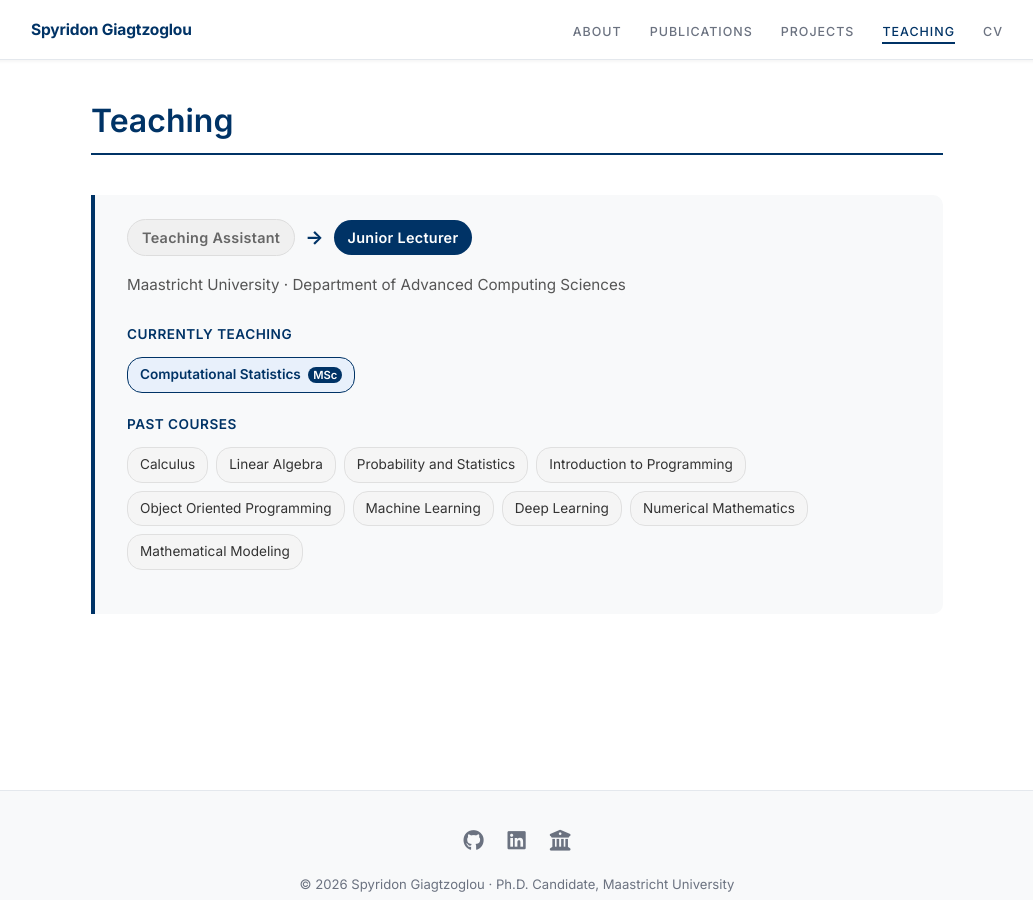
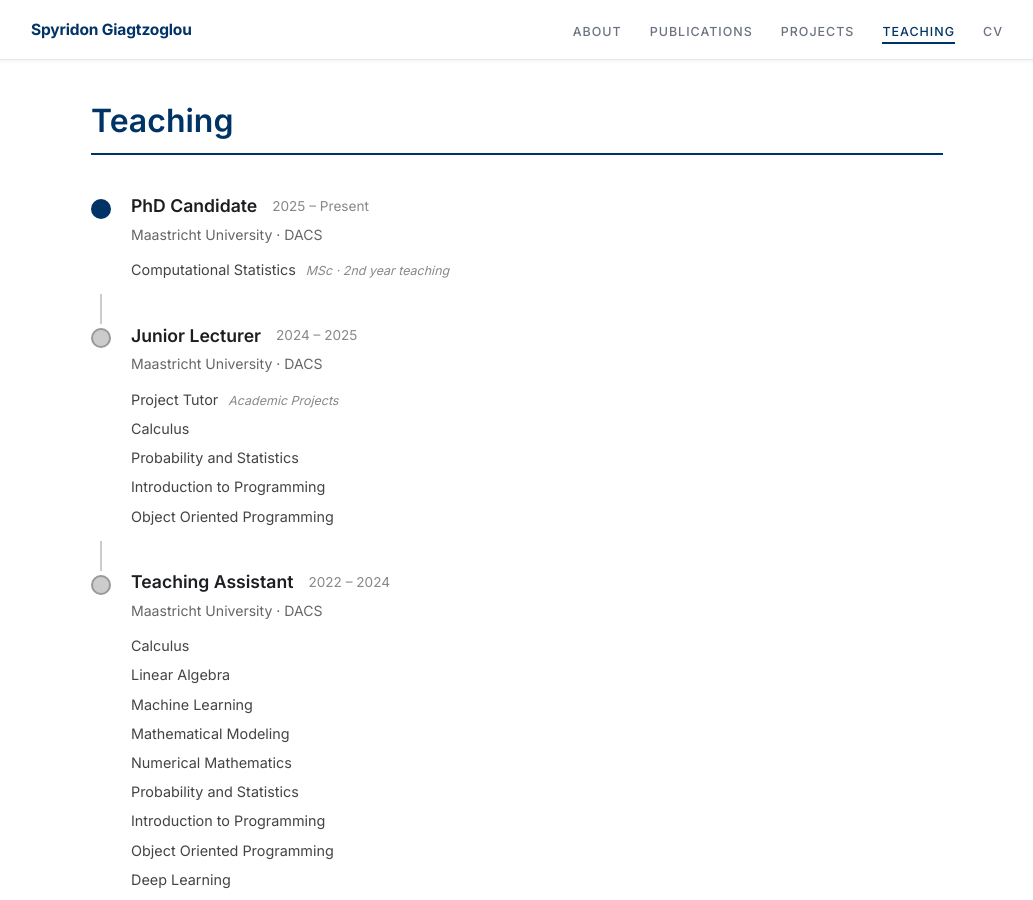
Before and after one commit to giatzoS/spyridongiagtzoglou.github.io, a Jekyll site: the page built from teaching.md, in a window 1280 px wide and 900 px high. Shown: the whole window, without its empty margins (123-1156 px from the left). Built offline with Jekyll 4.4.1, drawn with Linux system fonts in a browser that asks for light colours.

Commit message:
Update teaching timeline with roles and courses

```diff
--- a/teaching.md
+++ b/teaching.md
@@ -2,130 +2,154 @@
 layout: default
 title: Teaching
 permalink: /teaching/
-description: "Teaching experience of Spyridon Giagtzoglou at Maastricht University."
+description: "Teaching experience  at Maastricht University."
 ---
 
 <div class="section-header">
   <h1>Teaching</h1>
 </div>
 
-<div class="teaching-role">
-  <div class="teaching-role__header">
-    <div class="role-badges">
-      <span class="role-badge role-badge--past">Teaching Assistant</span>
-      <span class="role-arrow">→</span>
-      <span class="role-badge role-badge--current">Junior Lecturer</span>
-    </div>
-    <div class="teaching-role__inst">
-      Maastricht University · Department of Advanced Computing Sciences
+<div class="teaching-timeline">
+
+  <div class="timeline-item">
+    <div class="timeline-dot timeline-dot--current"></div>
+    <div class="timeline-content">
+      <div class="timeline-header">
+        <h3>PhD Candidate</h3>
+        <span class="timeline-period">2025 – Present</span>
+      </div>
+      <div class="timeline-inst">Maastricht University · DACS</div>
+      <ul class="timeline-courses">
+        <li>Computational Statistics <span class="course-note">MSc · 2nd year teaching</span></li>
+      </ul>
     </div>
   </div>
 
-  <div class="teaching-block">
-    <div class="courses-label">Currently Teaching</div>
-    <div class="course-tags">
-      <span class="course-tag course-tag--current">Computational Statistics <span class="course-level">MSc</span></span>
+  <div class="timeline-connector"></div>
+
+  <div class="timeline-item">
+    <div class="timeline-dot"></div>
+    <div class="timeline-content">
+      <div class="timeline-header">
+        <h3>Junior Lecturer</h3>
+        <span class="timeline-period">2024 – 2025</span>
+      </div>
+      <div class="timeline-inst">Maastricht University · DACS</div>
+      <ul class="timeline-courses">
+        <li>Project Tutor <span class="course-note">Academic Projects</span></li>
+        <li>Calculus</li>
+        <li>Probability and Statistics</li>
+        <li>Introduction to Programming</li>
+        <li>Object Oriented Programming</li>
+      </ul>
     </div>
   </div>
 
-  <div class="teaching-block">
-    <div class="courses-label">Past Courses</div>
-    <div class="course-tags">
-      <span class="course-tag">Calculus</span>
-      <span class="course-tag">Linear Algebra</span>
-      <span class="course-tag">Probability and Statistics</span>
-      <span class="course-tag">Introduction to Programming</span>
-      <span class="course-tag">Object Oriented Programming</span>
-      <span class="course-tag">Machine Learning</span>
-      <span class="course-tag">Deep Learning</span>
-      <span class="course-tag">Numerical Mathematics</span>
-      <span class="course-tag">Mathematical Modeling</span>
+  <div class="timeline-connector"></div>
+
+  <div class="timeline-item">
+    <div class="timeline-dot"></div>
+    <div class="timeline-content">
+      <div class="timeline-header">
+        <h3>Teaching Assistant</h3>
+        <span class="timeline-period">2022 – 2024</span>
+      </div>
+      <div class="timeline-inst">Maastricht University · DACS</div>
+      <ul class="timeline-courses">
+        <li>Calculus</li>
+        <li>Linear Algebra</li>
+        <li>Machine Learning</li>
+        <li>Mathematical Modeling</li>
+        <li>Numerical Mathematics</li>
+        <li>Probability and Statistics</li>
+        <li>Introduction to Programming</li>
+        <li>Object Oriented Programming</li>
+        <li>Deep Learning</li>
+      </ul>
     </div>
   </div>
+
 </div>
 
 <style>
-.role-badges {
+.teaching-timeline {
+  margin-top: 2rem;
+  position: relative;
+}
+
+.timeline-item {
+  display: flex;
+  gap: 20px;
+  position: relative;
+  margin-bottom: 0;
+}
+
+.timeline-connector {
+  width: 2px;
+  height: 30px;
+  background: #ccc;
+  margin-left: 9px;
+}
+
+.timeline-dot {
+  width: 20px;
+  height: 20px;
+  border-radius: 50%;
+  background: #ccc;
+  border: 2px solid #999;
+  flex-shrink: 0;
+  margin-top: 4px;
+}
+
+.timeline-dot--current {
+  background: #003366;
+  border-color: #003366;
+}
+
+.timeline-content {
+  padding-bottom: 10px;
+}
+
+.timeline-header {
   display: flex;
   align-items: center;
-  gap: 10px;
-  margin-bottom: 8px;
-  flex-wrap: wrap;
+  gap: 15px;
+  margin-bottom: 4px;
 }
 
-.role-badge {
-  padding: 5px 14px;
-  border-radius: 20px;
-  font-size: 0.9rem;
-  font-weight: 600;
-  letter-spacing: 0.3px;
-}
-
-.role-badge--past {
-  background: #f0f0f0;
-  color: #666;
-  border: 1px solid #ddd;
-}
-
-.role-badge--current {
-  background: #003366;
-  color: white;
-}
-
-.role-arrow {
-  color: #003366;
-  font-size: 1.2rem;
-  font-weight: bold;
-}
-
-.teaching-role__inst {
-  color: #555;
-  font-size: 0.95rem;
-  margin-bottom: 20px;
-}
-
-.teaching-block {
-  margin-bottom: 20px;
-}
-
-.courses-label {
-  font-weight: 600;
-  font-size: 0.85rem;
-  text-transform: uppercase;
-  letter-spacing: 0.5px;
-  color: #003366;
-  margin-bottom: 10px;
-}
-
-.course-tags {
-  display: flex;
-  flex-wrap: wrap;
-  gap: 8px;
-}
-
-.course-tag {
-  background: #f5f5f5;
-  border: 1px solid #e0e0e0;
-  padding: 5px 12px;
-  border-radius: 15px;
-  font-size: 0.85rem;
-  color: #333;
-}
-
-.course-tag--current {
-  background: #e8f0fb;
-  border-color: #003366;
-  color: #003366;
+.timeline-header h3 {
+  margin: 0;
+  font-size: 1.1rem;
   font-weight: 600;
 }
 
-.course-level {
-  font-size: 0.7rem;
-  background: #003366;
-  color: white;
-  padding: 1px 5px;
-  border-radius: 8px;
-  margin-left: 4px;
-  vertical-align: middle;
+.timeline-period {
+  font-size: 0.85rem;
+  color: #888;
+}
+
+.timeline-inst {
+  font-size: 0.88rem;
+  color: #666;
+  margin-bottom: 8px;
+}
+
+.timeline-courses {
+  list-style: none;
+  padding: 0;
+  margin: 0;
+}
+
+.timeline-courses li {
+  font-size: 0.9rem;
+  color: #444;
+  padding: 2px 0;
+}
+
+.course-note {
+  font-size: 0.78rem;
+  color: #888;
+  margin-left: 6px;
+  font-style: italic;
 }
 </style>
```
